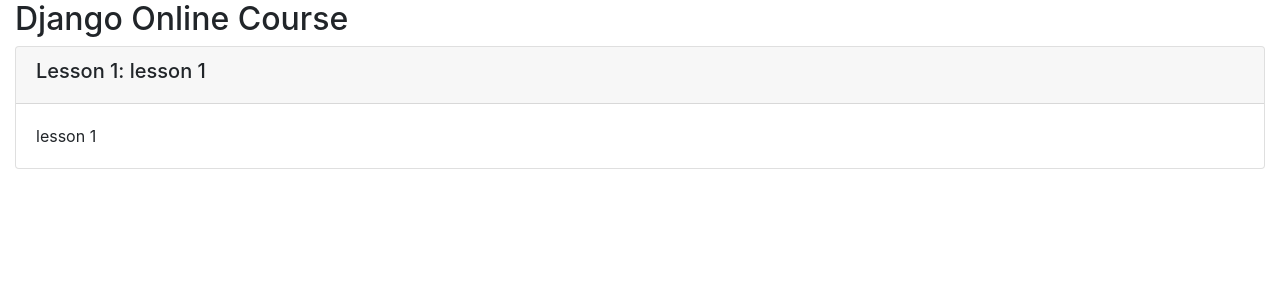
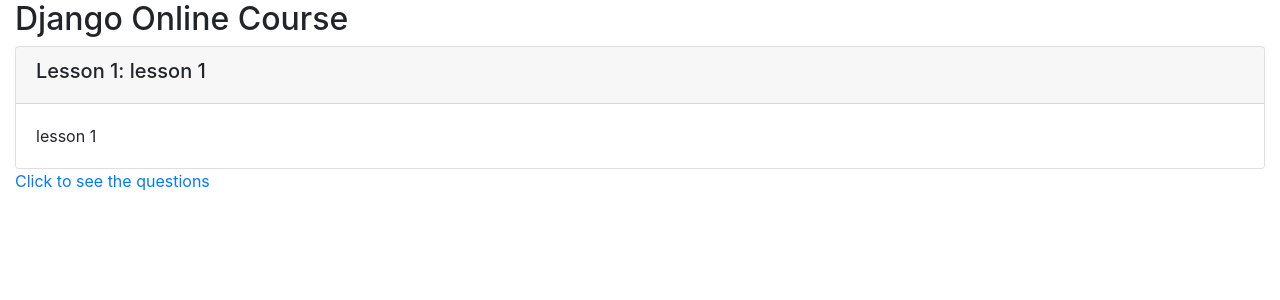
Before and after one commit to fanwai123/django_final_project, a Django app: page /onlinecourse/1/ in a window 1280 px wide. Shown: the part 56-356 px from the top of the page. Run offline with Django 3.2, Linux system fonts and the light colour scheme; data comes from the database, SQL or seed files in the repository; both versions use the stored data as it was after the commit; some libraries are stand-ins or nearby versions.

Commit message:
lab3 done

```diff
--- a/onlinecourse/templates/onlinecourse/course_detail_bootstrap.html
+++ b/onlinecourse/templates/onlinecourse/course_detail_bootstrap.html
@@ -74,15 +74,20 @@
             <!-- <HINT> For each question choice, you may create a checkbox input like
             <input type="check" name="choice_{{choice.id}}" id="{{choice.id}}" ...>
             -->
-
-            <!-- A choice submission form example
+            <!-- <div id="exam" class="collapse"> -->
+            <div>
+                <a data-toggle="collapse" href="#collapseExam">
+                    Click to see the questions
+                </a>
+            </div>
+            <div id="collapseExam" class="collapse">
                 <form id="questionform" action="point to a submit view" method="post">
-                        ... for each question in the course ...
+                            {% for question in course.question_set.all %}
                             <div class="card mt-1">
                                 <div class="card-header"><h5>{{ question.question_text}}</h5></div>
                                 {% csrf_token %}
                                 <div class="form-group">
-                               ... for each choice in the question ...
+                                    {% for choice in question.choice_set.all %}
                                     <div class="form-check">
                                         <label class="form-check-label">
                                             <input type="checkbox" name="choice_{{choice.id}}"
@@ -90,11 +95,13 @@
                                                 value="{{choice.id}}">{{ choice.choice_text }}
                                         </label>
                                     </div>
+                                    {% endfor %}
                                 </div>
                             </div>
+                            {% endfor %}
                         <input class="btn btn-success btn-block" type="submit" value="Submit">
-            </form> -->
-
+                </form>
+            </div>
             <!--Check here to see more details Bootstrap checkbox
              https://www.w3schools.com/bootstrap4/bootstrap_forms_inputs.asp-->
     </div>
```
Also changed, not shown: db.sqlite3. Lines whose indentation alone changed are shown as unchanged.
